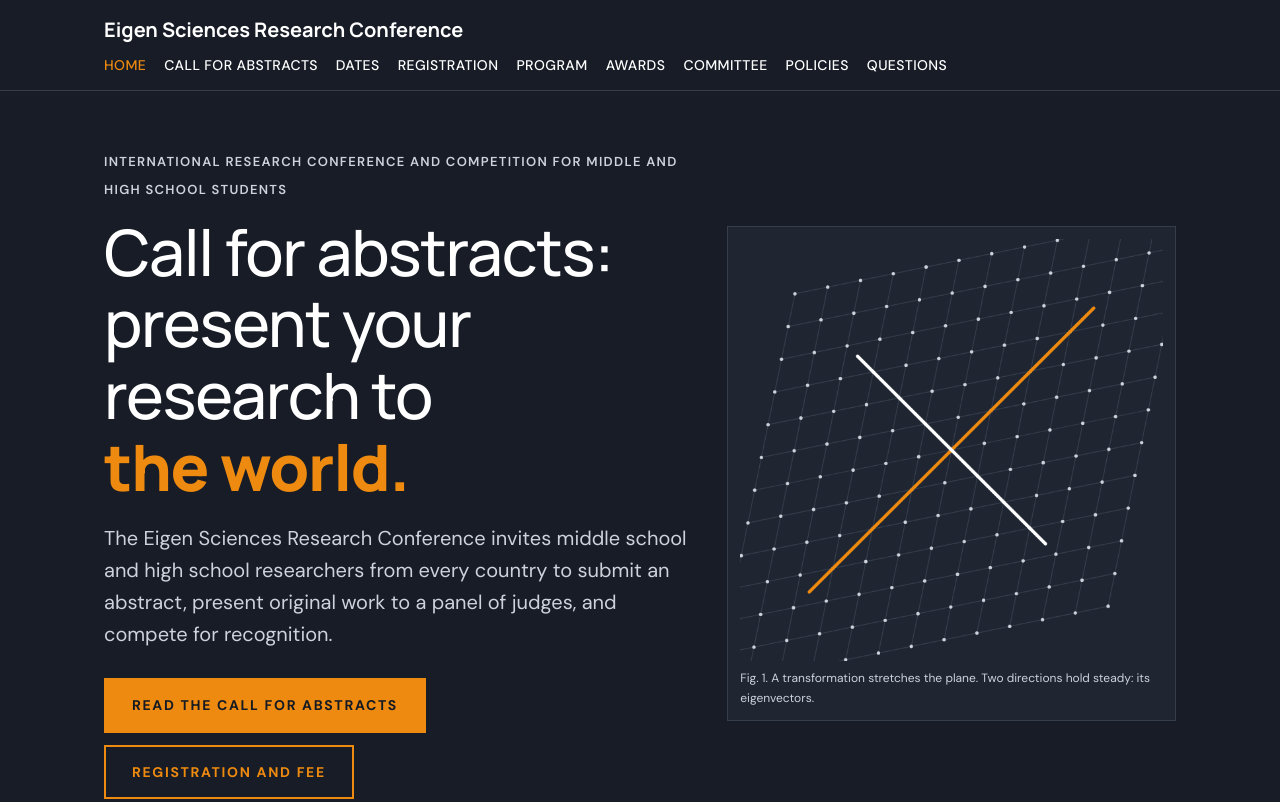
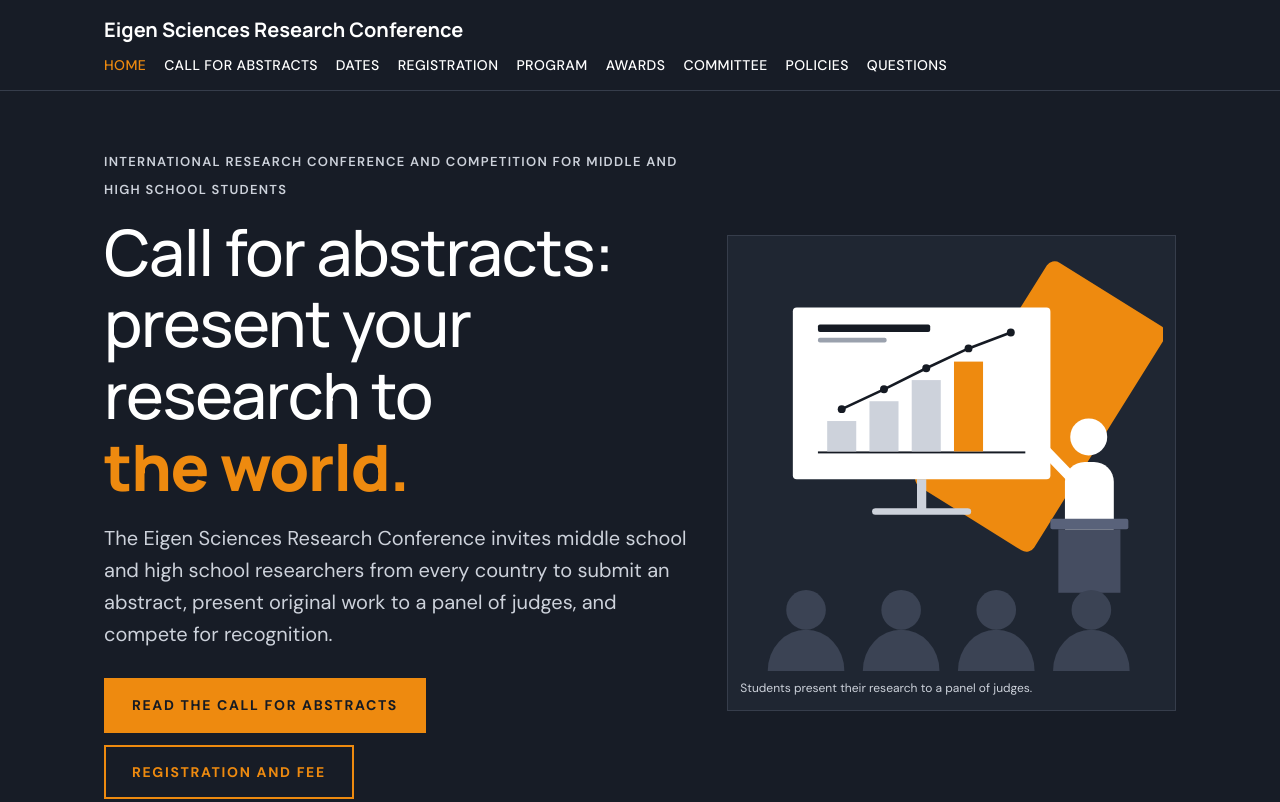
Before and after one commit to eigensciences/conference, a plain HTML site: page index.html in a window 1280 px wide. Shown: the top 802 px of the page. Drawn offline with Linux system fonts and the light colour scheme.

Commit message:
Replace the eigenvector figure with a research presentation illustration
Co-Authored-By: Claude Fable 5.2 <noreply@anthropic.com>
Claude-Session: https://claude.ai/code/session_01HYkUThJ5JJFAQt3vFTBuRs

```diff
--- a/index.html
+++ b/index.html
@@ -122,8 +122,8 @@ html { scroll-padding-top: 80px; }
 .btn.ghost { color: var(--accent); }
 .btn:hover { filter: brightness(1.08); }
 figure { margin: 0; }
-.figure { border: 1px solid var(--rule); background: var(--surface); border-radius: 0; padding: 12px; }
-.figure canvas { display: block; width: 100%; aspect-ratio: 1 / 1; }
+.figure { border: 1px solid var(--rule); background: var(--surface); border-radius: 0; padding: 12px; overflow: hidden; }
+.figure svg { display: block; width: 100%; height: auto; }
 .figure figcaption { font-family: var(--mono); font-size: 12px; color: var(--muted); padding-top: 8px; }
 
 .facts {
@@ -251,8 +251,33 @@ footer .wrap { padding-top: 32px; padding-bottom: 48px; display: flex; flex-wrap
         </div>
       </div>
       <figure class="figure">
-        <canvas id="lattice" width="640" height="640" role="img" aria-label="A grid of points being stretched by a linear transformation, with two directions that keep their orientation highlighted"></canvas>
-        <figcaption>Fig. 1. A transformation stretches the plane. Two directions hold steady: its eigenvectors.</figcaption>
+        <svg viewBox="0 0 640 640" role="img" aria-label="Illustration of a student presenting a research chart on a screen to an audience">
+          <rect x="350" y="40" width="210" height="400" rx="14" transform="rotate(32 455 240)" fill="#ee8a0f"/>
+          <rect x="80" y="90" width="390" height="260" rx="6" fill="#ffffff"/>
+          <rect x="268" y="350" width="14" height="46" fill="#cdd2db"/>
+          <rect x="200" y="394" width="150" height="10" rx="5" fill="#cdd2db"/>
+          <rect x="118" y="116" width="170" height="11" rx="3" fill="#151a23"/>
+          <rect x="118" y="136" width="104" height="7" rx="3" fill="#9aa1ad"/>
+          <rect x="118" y="308" width="314" height="3" fill="#151a23"/>
+          <rect x="132" y="262" width="44" height="46" fill="#cdd2db"/>
+          <rect x="196" y="232" width="44" height="76" fill="#cdd2db"/>
+          <rect x="260" y="200" width="44" height="108" fill="#cdd2db"/>
+          <rect x="324" y="172" width="44" height="136" fill="#ee8a0f"/>
+          <polyline points="154,244 218,214 282,182 346,152 410,128" fill="none" stroke="#151a23" stroke-width="4" stroke-linecap="round" stroke-linejoin="round"/>
+          <circle cx="154" cy="244" r="6" fill="#151a23"/><circle cx="218" cy="214" r="6" fill="#151a23"/><circle cx="282" cy="182" r="6" fill="#151a23"/><circle cx="346" cy="152" r="6" fill="#151a23"/><circle cx="410" cy="128" r="6" fill="#151a23"/>
+          <line x1="506" y1="352" x2="452" y2="296" stroke="#ffffff" stroke-width="16" stroke-linecap="round"/>
+          <circle cx="528" cy="286" r="28" fill="#ffffff"/>
+          <rect x="492" y="324" width="74" height="130" rx="30" fill="#ffffff"/>
+          <rect x="470" y="410" width="118" height="16" rx="3" fill="#59627a"/>
+          <rect x="482" y="426" width="94" height="96" fill="#454d61"/>
+          <g fill="#3b4354">
+            <circle cx="100" cy="548" r="30"/><ellipse cx="100" cy="640" rx="58" ry="62"/>
+            <circle cx="244" cy="548" r="30"/><ellipse cx="244" cy="640" rx="58" ry="62"/>
+            <circle cx="388" cy="548" r="30"/><ellipse cx="388" cy="640" rx="58" ry="62"/>
+            <circle cx="532" cy="548" r="30"/><ellipse cx="532" cy="640" rx="58" ry="62"/>
+          </g>
+        </svg>
+        <figcaption>Students present their research to a panel of judges.</figcaption>
       </figure>
     </div>
   </div>
@@ -520,52 +545,6 @@ footer .wrap { padding-top: 32px; padding-bottom: 48px; display: flex; flex-wrap
   window.addEventListener('hashchange', show);
   show();
 })();
-
-(function () {
-  var c = document.getElementById('lattice');
-  if (!c || !c.getContext) return;
-  var ctx = c.getContext('2d');
-  var still = window.matchMedia && window.matchMedia('(prefers-reduced-motion: reduce)').matches;
-  function tok(n) { return getComputedStyle(c).getPropertyValue(n).trim(); }
-
-  function draw(t) {
-    var W = c.width, H = c.height, cx = W / 2, cy = H / 2, u = 44;
-    // Symmetric matrix [[a, b], [b, a]] has eigenvectors along (1,1) and (1,-1).
-    var k = 0.5 + 0.5 * Math.sin(t);
-    var a = 1 + 0.25 * k, b = 0.45 * k;
-    var rule = tok('--rule'), ink = tok('--muted'), accent = tok('--accent'), second = tok('--ink');
-    function P(x, y) { return [cx + (a * x + b * y) * u, cy - (b * x + a * y) * u]; }
-
-    ctx.clearRect(0, 0, W, H);
-    ctx.lineWidth = 1.5; ctx.strokeStyle = rule;
-    for (var i = -6; i <= 6; i++) {
-      var p = P(i, -6), q = P(i, 6), r = P(-6, i), s = P(6, i);
-      ctx.beginPath(); ctx.moveTo(p[0], p[1]); ctx.lineTo(q[0], q[1]);
-      ctx.moveTo(r[0], r[1]); ctx.lineTo(s[0], s[1]); ctx.stroke();
-    }
-    ctx.fillStyle = ink;
-    for (var x = -6; x <= 6; x++) for (var y = -6; y <= 6; y++) {
-      var d = P(x, y);
-      ctx.beginPath(); ctx.arc(d[0], d[1], 2.6, 0, 6.2832); ctx.fill();
-    }
-    function axis(dx, dy, col) {
-      var p = P(-6 * dx, -6 * dy), q = P(6 * dx, 6 * dy);
-      ctx.strokeStyle = col; ctx.lineWidth = 5; ctx.lineCap = 'round';
-      ctx.beginPath(); ctx.moveTo(p[0], p[1]); ctx.lineTo(q[0], q[1]); ctx.stroke();
-    }
-    axis(0.6, 0.6, accent);
-    axis(0.6, -0.6, second);
-  }
-
-  var start = null;
-  function frame(ts) {
-    if (start === null) start = ts;
-    draw(1.2 + (ts - start) / 2600);
-    requestAnimationFrame(frame);
-  }
-  draw(1.2);
-  if (!still) requestAnimationFrame(frame);
-})();
 </script>
 </body>
 </html>
```
